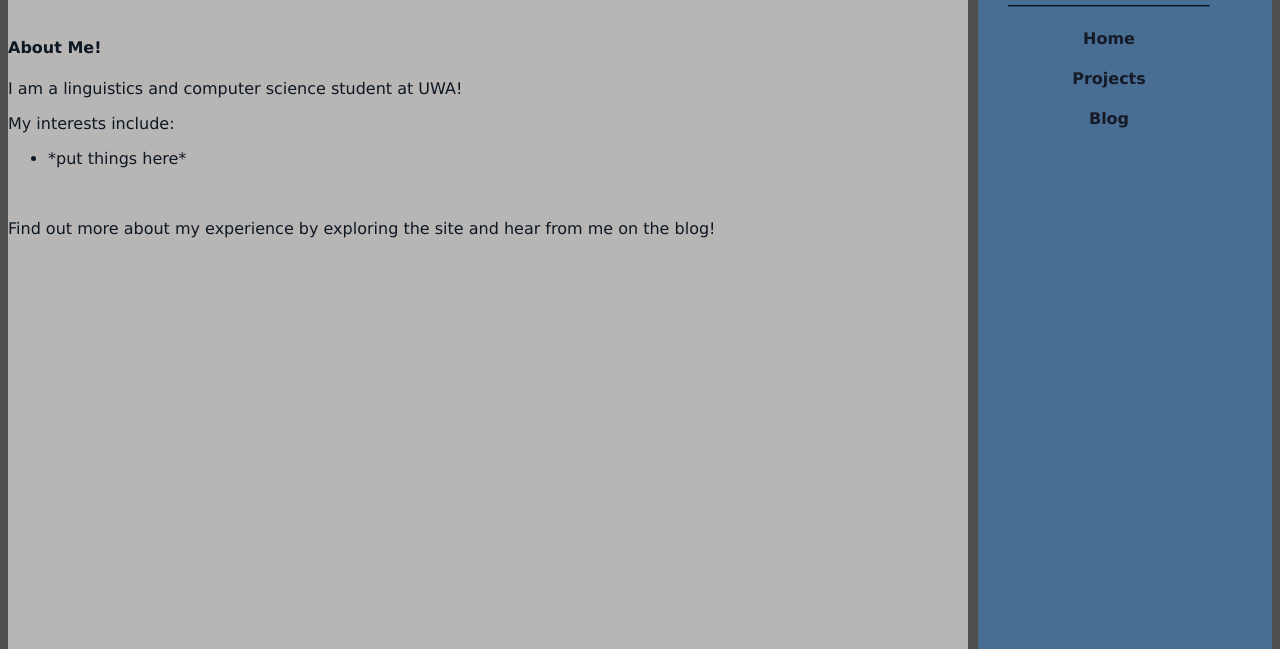
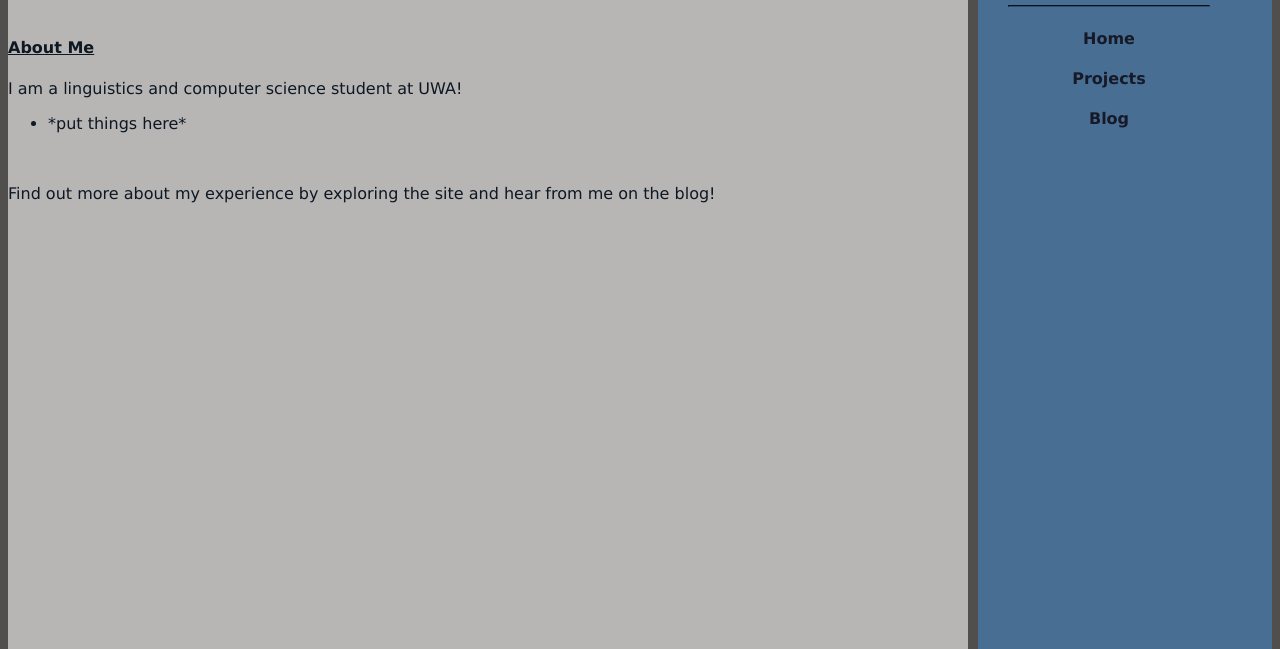
Before and after one commit to jmil47/jmil47.github.io, a plain HTML site: page about.html in a window 1280 px wide. Shown: the part 61-710 px from the top of the page. Drawn offline with Linux system fonts and the light colour scheme.

Commit message:
minor edits

```diff
--- a/about.html
+++ b/about.html
@@ -16,9 +16,9 @@
     </header>
 
     <div class="text_section">
-        <h4>About Me!</h4>
+        <h4><u>About Me</u></h4>
         <p>I am a linguistics and computer science student at UWA!</p>
-        <p>My interests include: </p>
+        <p></p>
         <ul>
             <li>*put things here*</li>
         </ul>
--- a/about_style.css
+++ b/about_style.css
@@ -1,6 +1,6 @@
 body {
     background-color: #514E4E;
-    font-family:'Lucida Sans', 'Lucida Sans Regular', 'Lucida Grande', 'Lucida Sans Unicode', Geneva, Verdana, sans-serif;
+    font-family: 'Verdana';
 }
 
 .header {
@@ -8,7 +8,6 @@ body {
     align-items: center;
     justify-content: center;
     background-color: #D9D9D9;
-    font-family:'Lucida Sans', 'Lucida Sans Regular', 'Lucida Grande', 'Lucida Sans Unicode', Geneva, Verdana, sans-serif;
     color: #161a27;
     width: 300px;
     height: 50px;
```
Also changed, not shown: index.html (+0 -4 lines).
